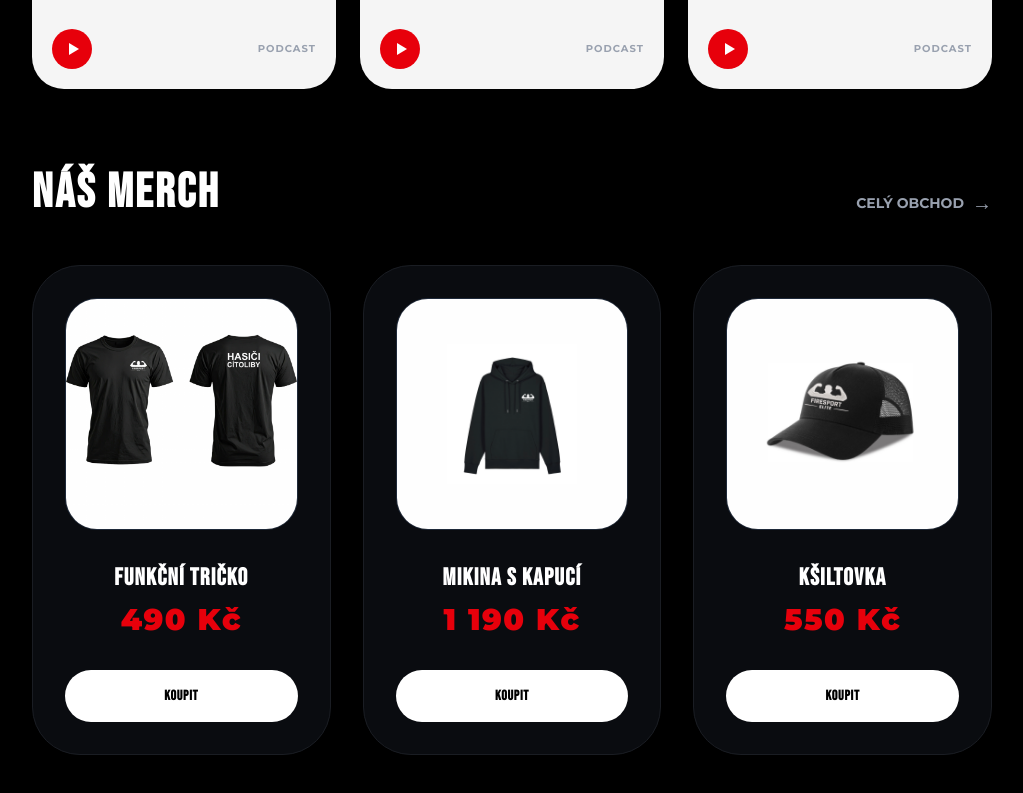
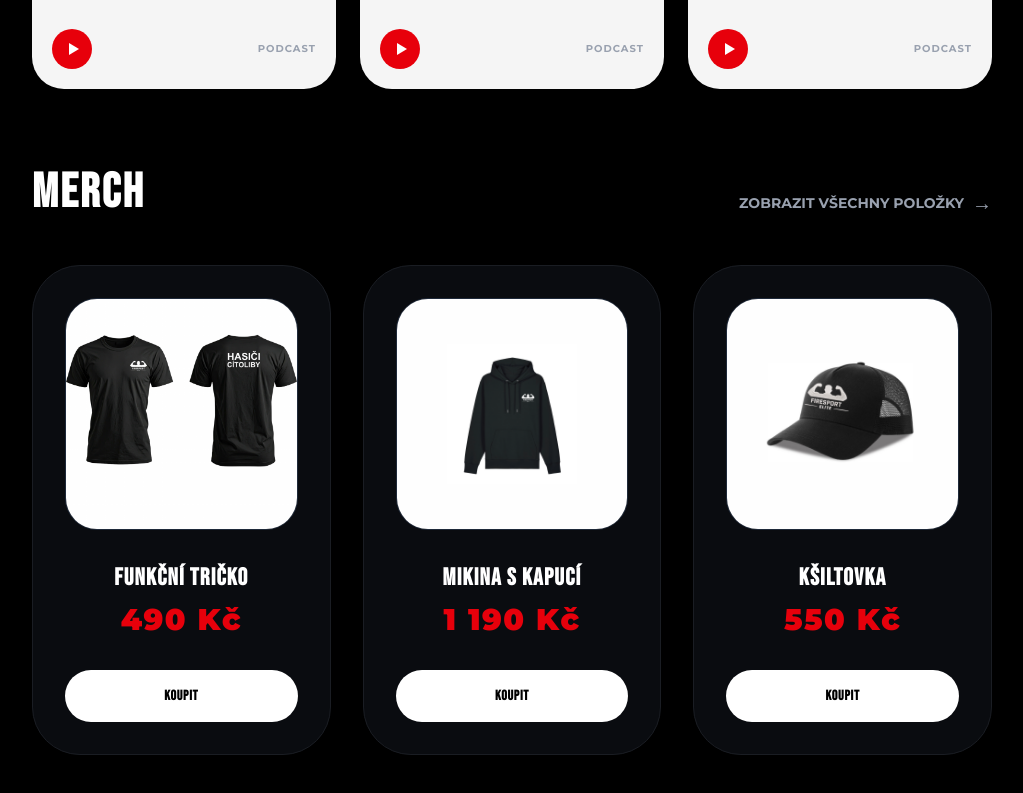
Before and after one commit to thumbnail-ai-cz/firesportelite02, a Next.js app: page / in a window 1280 px wide. Shown: the part 1509-2302 px from the top of the page, without its empty margins (128-1151 px from the left). Built offline with nearby package versions, Linux system fonts and the light colour scheme.

Commit message:
Update page.js

```diff
--- a/app/page.js
+++ b/app/page.js
@@ -116,12 +116,12 @@ export default function Page() {
    {/* Sekce Merch v app/page.js */}
         <section id="merch" className="my-20">
           <div className="flex justify-between items-end mb-12">
-            <h3 className="text-5xl font-extrabold uppercase tracking-tighter">Náš Merch</h3>
+            <h3 className="text-5xl font-extrabold uppercase tracking-tighter">Merch</h3>
             <a
               href="/merch"
               className="text-gray-400 hover:text-white transition flex items-center gap-2 uppercase text-sm font-bold"
             >
-              Celý obchod <span className="text-xl">→</span>
+              Zobrazit všechny položky <span className="text-xl">→</span>
             </a>
           </div>
 
```
